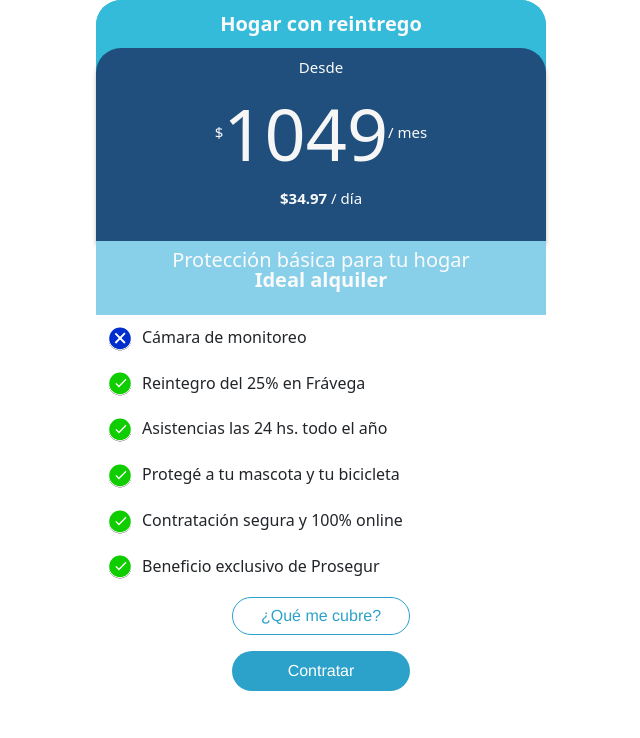
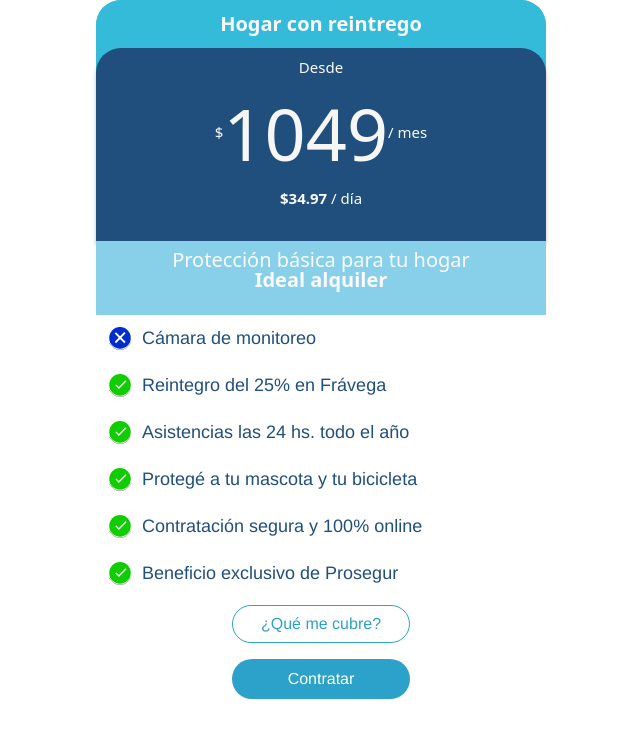
Before and after one commit to andresGarcia90/cotizador-hs, a React (Create React App) app: page / in a window 1280 px wide. Shown: the top 738 px of the page, without its empty margins (319-959 px from the left). Built offline with nearby package versions, Linux system fonts and the light colour scheme.

Commit message:
Item style

```diff
--- a/src/components/UI/ItemWithImage.js
+++ b/src/components/UI/ItemWithImage.js
@@ -8,10 +8,10 @@ const ItemWithImage = (props) => {
   const icon = props.success ? successIcon : cancelIcon;
   const iconDescription = props.success ? 'Success' : 'Deny';
   return (
-    <Row className={classes.item}>
-      <Col>
+    <Row >
+      <Col className={classes.item}>
         <img src={icon} alt={iconDescription} className={classes.imagen} />
-        <span>{props.title}</span>
+        <span className={classes['item-desc']}>{props.title}</span>
       </Col>
     </Row>
   );
--- a/src/components/UI/ItemWithImage.module.css
+++ b/src/components/UI/ItemWithImage.module.css
@@ -1,5 +1,5 @@
 .item {
-    text-align: start;
+    display: flex;
     padding: 10px 0px;
 }
 
@@ -7,3 +7,10 @@
     margin-right: 10px;
     width: 24px;
 }
+
+.item-desc {
+    color: #204F7D;
+    font-size: clamp(0.9375rem, 2.3076vw + 0.475rem, 1.125rem);
+    font-weight: 400;
+    font-family: 'GothamNarrowMedium', 'Helvetica', 'Arial', sans-serif;
+}
```
